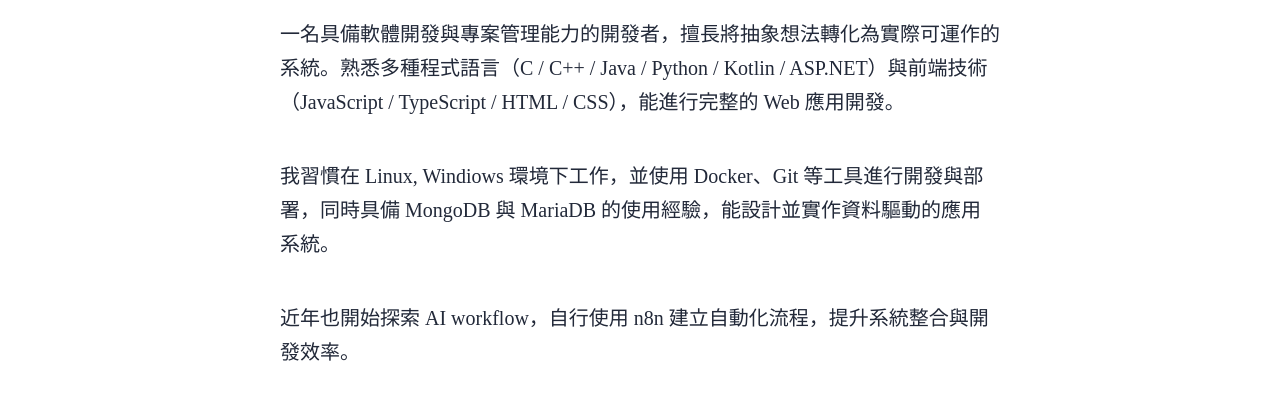
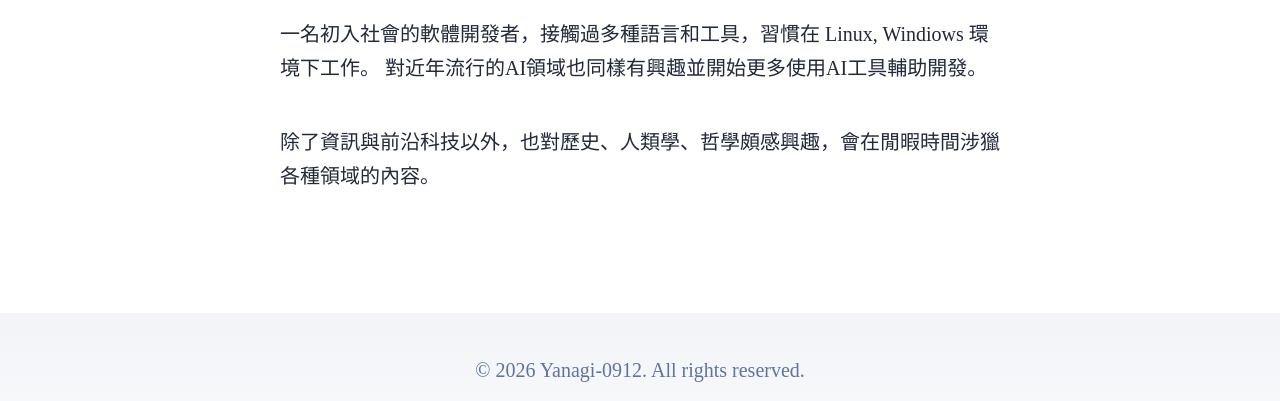
Before and after one commit to Yanagi-0912/Yanagi-0912.github.io, an Astro site: page /about in a window 1280 px wide. Shown: the part 856-1257 px from the top of the page. Built offline with nearby package versions, Linux system fonts and the light colour scheme; Astro itself is replaced by a stand-in of ours.

Commit message:
修改about me

```diff
--- a/package.json
+++ b/package.json
@@ -15,7 +15,7 @@
     "@astrojs/mdx": "^5.0.4",
     "@astrojs/rss": "^4.0.18",
     "@astrojs/sitemap": "^3.7.2",
-    "astro": "^6.1.9",
+    "astro": "^6.3.1",
     "sharp": "^0.34.3"
   }
 }
--- a/src/pages/about.astro
+++ b/src/pages/about.astro
@@ -10,15 +10,14 @@
 	heroImage={AboutHeroImage}
 >
 	<p>
-		一名具備軟體開發與專案管理能力的開發者，擅長將抽象想法轉化為實際可運作的系統。熟悉多種程式語言（C / C++ / Java / Python / Kotlin / ASP.NET）與前端技術（JavaScript / TypeScript / HTML / CSS），能進行完整的 Web 應用開發。
+		一名初入社會的軟體開發者，接觸過多種語言和工具，習慣在 Linux, Windiows 環境下工作。
+		對近年流行的AI領域也同樣有興趣並開始更多使用AI工具輔助開發。
 	</p>
 	<p>
-		我習慣在 Linux, Windiows 環境下工作，並使用 Docker、Git 等工具進行開發與部署，同時具備 MongoDB 與 MariaDB 的使用經驗，能設計並實作資料驅動的應用系統。
+		除了資訊與前沿科技以外，也對歷史、人類學、哲學頗感興趣，會在閒暇時間涉獵各種領域的內容。
 	</p>
 	<p>
-		近年也開始探索 AI workflow，自行使用 n8n 建立自動化流程，提升系統整合與開發效率。
-	</p>
-		我對於技術與創作同樣重視，目前也在發展結合敘事與系統設計的個人專案，持續拓展軟體開發的可能性。
+
 	</p>
 
 </Layout>
```
Also changed, not shown: 2 other files.
